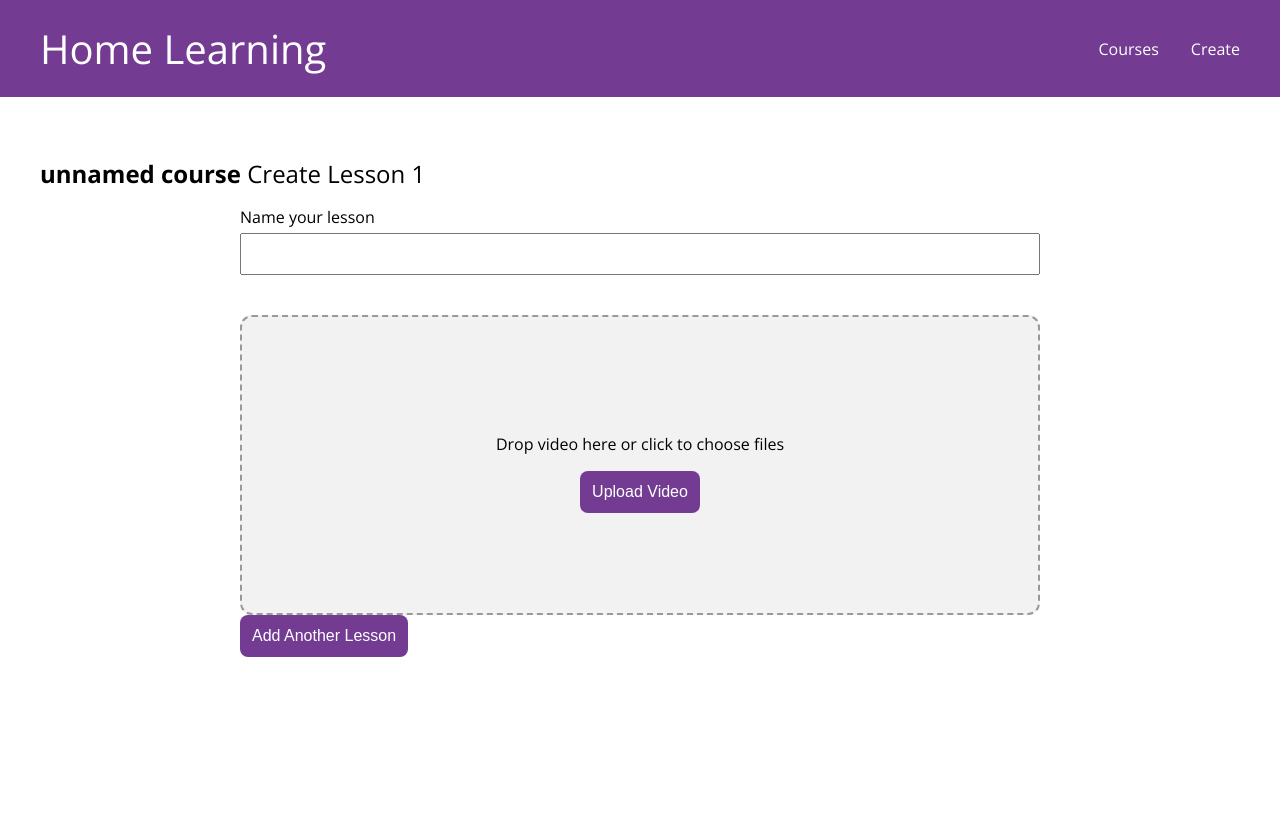
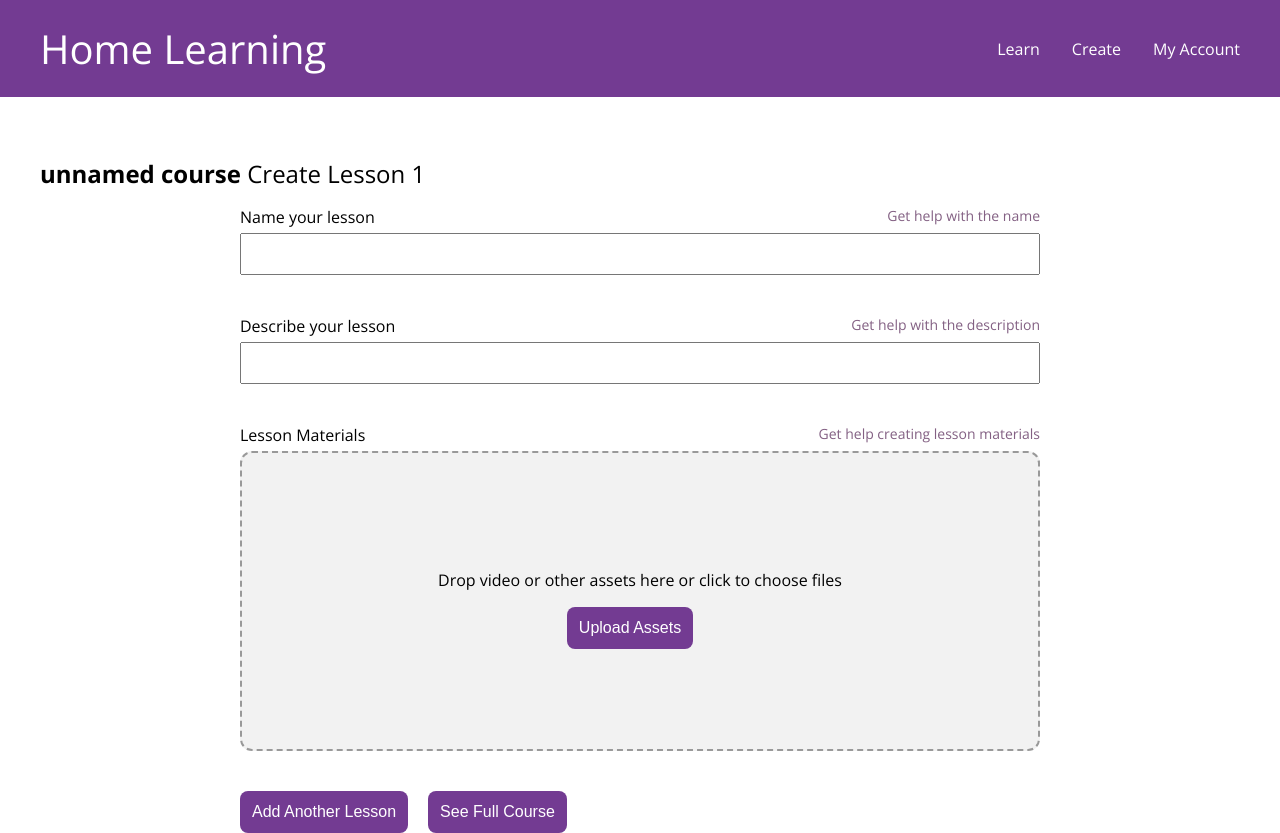
Before and after one commit to akiryk/nextjs-home-learning, a Next.js app: page /create/1 in a window 1280 px wide. Before the commit the page ends 800 px from the top, so only its background shows below. Built offline with nearby package versions, Linux system fonts and the light colour scheme.

Commit message:
build out steps

```diff
--- a/src/component/Navbar.js
+++ b/src/component/Navbar.js
@@ -15,12 +15,17 @@ const NavBar = () => {
         <ul id="nav-mobile" className={styles.nav}>
           <li className={styles.navItem}>
             <Link href="/">
-              <a>Courses</a>
+              <a>Learn</a>
             </Link>
           </li>
           <li className={styles.navItem}>
-            <Link href="/create">
+            <Link href="/create-overview">
               <a>Create</a>
+            </Link>
+          </li>
+          <li className={styles.navItem}>
+            <Link href="/">
+              <a>My Account</a>
             </Link>
           </li>
         </ul>
--- /dev/null
+++ b/src/pages/course/Course.module.scss
@@ -0,0 +1,3 @@
+.subtitle {
+  margin: 16px 0;
+}
--- a/src/pages/create/Create.module.scss
+++ b/src/pages/create/Create.module.scss
@@ -45,7 +45,8 @@
 }
 
 .label {
-  display: block;
+  display: flex;
+  justify-content: space-between;
   margin-bottom: 5px;
 }
 
@@ -67,16 +68,15 @@
   justify-content: center;
   align-items: center;
   flex-direction: column;
+  margin-bottom: 40px;
 }
 
-.uploadText {
+.helpLink {
+  color: rgb(131, 96, 131);
+  font-size: 14px;
+  cursor: pointer;
+
+  &:hover {
+    color: rgb(26, 13, 26);
+  }
 }
-
-.button {
-  padding: 12px;
-  background-color: #733b92;
-  color: #fff;
-  font-size: 16px;
-  border-radius: 8px;
-  border: none;
-}
--- a/src/pages/create/[id].js
+++ b/src/pages/create/[id].js
@@ -11,6 +11,7 @@ const CreateLesson = () => {
   const [status, setStatus] = useState(DEFAULT);
   const [courseTitle, setCourseTitle] = useState('');
   const [lessonName, setLessonName] = useState('');
+  const [lessonDescription, setLessonDescription] = useState('');
   const { id } = router.query;
 
   useEffect(() => {
@@ -18,22 +19,53 @@ const CreateLesson = () => {
     setCourseTitle(formData?.title || 'unnamed course');
   }, []);
 
+  const saveLesson = () => {
+    setStatus(SAVING);
+    const lessons = JSON.parse(localStorage.getItem('lessons')) || [];
+    lessons.push({
+      lessonName,
+      lessonDescription,
+      lessonNumber: id,
+    });
+    localStorage.setItem('lessons', JSON.stringify(lessons));
+  };
+
+  const clearForm = () => {
+    setLessonName('');
+    setLessonDescription('');
+  };
+
   const handleSubmit = (e) => {
     e.preventDefault();
-    setStatus(SAVING);
-    localStorage.setItem('lessons', JSON.stringify(lessonsState));
+    saveLesson();
     const nextLesson = 1 + parseInt(id, 10);
     // mock saving to a backend...
     setTimeout(() => {
       setStatus(DEFAULT);
+      clearForm();
       router.push({
         pathname: `./${nextLesson}`,
       });
-    }, 800);
+    }, 300);
   };
 
-  const handleChange = (e) => {
+  const handleSeeFullCourse = () => {
+    saveLesson();
+    setTimeout(() => {
+      setStatus(DEFAULT);
+      clearForm();
+      router.push({
+        pathname: `../../course`,
+      });
+    }, 300);
+  };
+
+  const handleChangeName = (e) => {
     setLessonName(e.currentTarget.value);
+  };
+
+  const handleChangeDescription = (e) => {
+    setLessonDescription(e.currentTarget.value);
   };
 
   return (
@@ -50,25 +82,58 @@ const CreateLesson = () => {
           <div className={styles.inputWrapper}>
             <label className={styles.label} htmlFor="a">
               Name your lesson
+              <span className={styles.helpLink}>Get help with the name</span>
             </label>
             <input
               type="text"
               className={styles.input}
               id="a"
-              onChange={handleChange}
+              onChange={handleChangeName}
+              value={lessonName}
             />
           </div>
 
-          <div className={styles.imageDrop}>
-            <p className={styles.uploadText}>
-              Drop video here or click to choose files
-            </p>
-            <button type="button" className={styles.button}>
-              Upload Video
-            </button>
+          <div className={styles.inputWrapper}>
+            <label className={styles.label} htmlFor="desc">
+              Describe your lesson
+              <span className={styles.helpLink}>
+                Get help with the description
+              </span>
+            </label>
+            <input
+              type="text"
+              className={styles.input}
+              id="desc"
+              onChange={handleChangeDescription}
+              value={lessonDescription}
+            />
           </div>
 
-          <button className={styles.button}>Add Another Lesson</button>
+          <div className={styles.inputWrapper}>
+            <label className={styles.label} htmlFor="desc">
+              Lesson Materials
+              <span className={styles.helpLink}>
+                Get help creating lesson materials
+              </span>
+            </label>
+            <div className={styles.imageDrop}>
+              <p className={styles.uploadText}>
+                Drop video or other assets here or click to choose files
+              </p>
+              <button type="button" className="button">
+                Upload Assets
+              </button>
+            </div>
+          </div>
+
+          <button className="button">Add Another Lesson</button>
+          <button
+            type="button"
+            className="button"
+            onClick={handleSeeFullCourse}
+          >
+            See Full Course
+          </button>
         </form>
         {status === SAVING && <SavingMessage />}
       </div>
--- a/src/styles/globals.css
+++ b/src/styles/globals.css
@@ -23,3 +23,14 @@ a:hover {
 .nav-wrapper {
   background-color: #7e4c9c;
 }
+
+.button {
+  cursor: pointer;
+  padding: 12px;
+  background-color: #733b92;
+  color: #fff;
+  font-size: 16px;
+  border-radius: 8px;
+  border: none;
+  margin-right: 20px;
+}
```
Also changed, not shown: src/pages/course/index.js (added, +45 -0 lines), src/pages/create-overview/index.js (added, +40 -0 lines), src/pages/create/create-lesson.js (deleted, +0 -62 lines), src/pages/create/index.js (+29 -8 lines), src/pages/create-overview/CreateOverview.module.scss (added).
